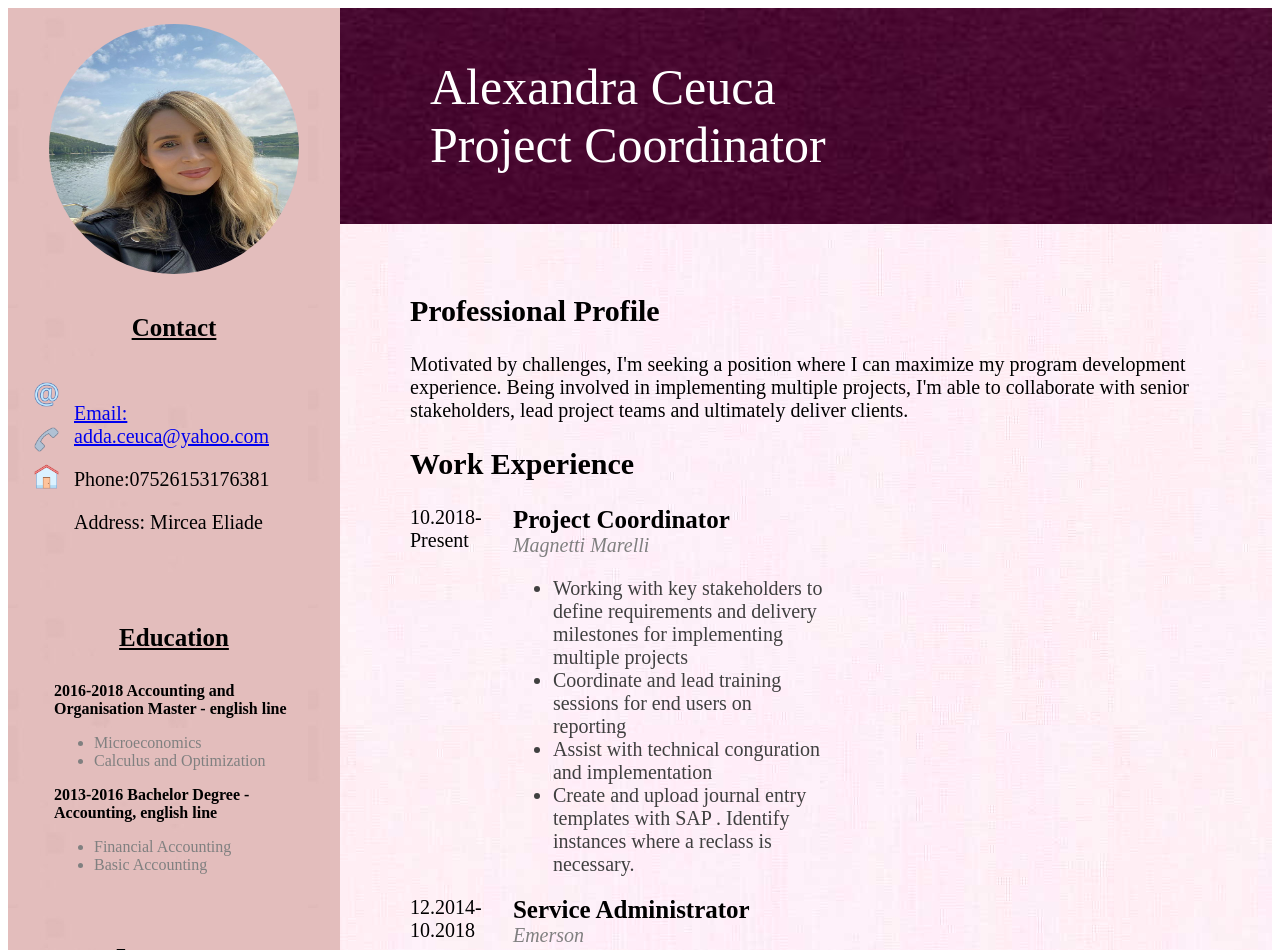
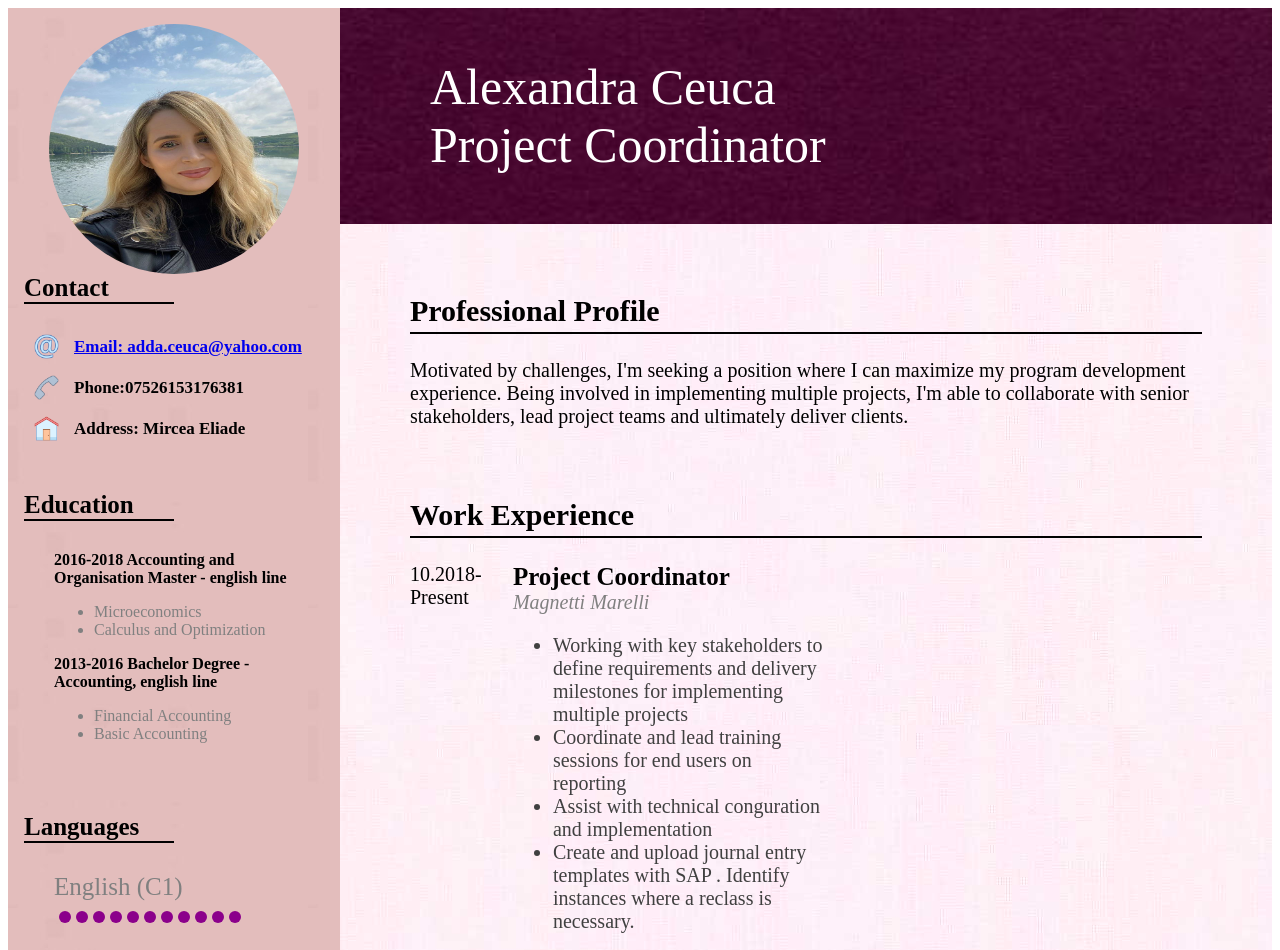
Before and after one commit to AlexandraCeuca/homework1---Front-end-Web-Development---Iulie-2020, a plain HTML site: page Index.html in a window 1280 px wide. Shown: the top 950 px of the page. Drawn offline with Linux system fonts and the light colour scheme.

Commit message:
Final styling fixes

```diff
--- a/Index.html
+++ b/Index.html
@@ -15,16 +15,16 @@
             <div>
                 <div class="contactHeader">Contact</div>
                 <div class="contact-flex">
-                    <div class="subcontact-flex">
-                <img src="./icons8-email-80.png">
-                <img id="svg2" src="./icons8-call-80.png">
-                <img id="svg3" src="./icons8-home-80.png">
-                    </div>
-                <ul id="introduction">
-                    <li class="contactInformation"><a href="mailto:adda.ceuca@yahoo.com">Email: adda.ceuca@yahoo.com</a></li>
-                    <li class="contactInformation">Phone:07526153176381</li>
-                    <li class="contactInformation">Address: Mircea Eliade</li>
-                </ul>
+                    <img src="./icons8-email-80.png">
+                    <div class="contactInformation"><a href="mailto:adda.ceuca@yahoo.com">Email: adda.ceuca@yahoo.com</a></div>
+                </div>
+                <div class="contact-flex">
+                    <img src="./icons8-call-80.png">
+                    <div class="contactInformation">Phone:07526153176381</div>
+                </div>
+                <div class="contact-flex">
+                    <img src="./icons8-home-80.png">
+                    <div class="contactInformation">Address: Mircea Eliade</div>
                 </div>
             </div>
 
@@ -119,13 +119,13 @@
 
         <div class="subContent">
             <div class="professionalProfile">
-                <h2>Professional Profile</h2>
+                <h2 class="headingUnderline">Professional Profile</h2>
                 <p>Motivated by challenges, I'm seeking a position where I can maximize my program development experience.
                     Being involved in implementing multiple projects, I'm able to collaborate with senior stakeholders, lead project teams and ultimately
                     deliver clients.</p>
             </div>
             <div class="workEperience">
-                <h2>Work Experience</h2>
+                <h2 class="headingUnderline">Work Experience</h2>
             <div class="column">
                 <div class="left">
                 <div>10.2018- <br>Present</div>
@@ -164,7 +164,7 @@
             </div>
             </div>
             <div class="mainSpecialization">
-                <h2>Main Specialization</h2>
+                <h2 class="headingUnderline">Main Specialization</h2>
             </div>
             <div class="mainSpecialization2">
                     <div id="specializationItem1">
--- a/style.css
+++ b/style.css
@@ -37,14 +37,13 @@ img {
 }
 
 .contactHeader {
-    text-decoration: underline;
     position: relative;
     display: block;
     font-size: 25px;
-    text-align: center;
     font-weight: bold;
-    margin:40px;
-
+    margin-bottom:30px;
+    width:50%;
+    border-bottom: 2px solid black;
 }
 .experience1 ul{
     list-style-type: none;
@@ -140,34 +139,37 @@ img {
     color: #404040;
 }
 .educationHeader {
-    text-decoration: underline;
     position: relative;
     display: block;
     font-size: 25px;
-    text-align: center;
     font-weight: bold;
     margin-top:50px;
     margin-bottom:30px;
+    width:50%;
+    border-bottom: 2px solid black;
 }
 .educationDescription {
     padding-left: 30px;
 }
 .languages {
-    text-decoration: underline;
     position: relative;
     display: block;
     font-size: 25px;
-    text-align: center;
     font-weight: bold;
     margin-top:70px;
     margin-bottom:30px;
+    width:50%;
+    border-bottom: 2px solid black;
 }
 .contactInformation {
-    margin-bottom: 20px;
+    font-size: 17px;
+    font-weight: bold;
 }
 .contact-flex {
     display:flex;
     flex-direction: row;
+    margin-bottom: 16px;
+    align-items: center;
 }
 .contact-flex img {
     height:25px;
@@ -179,12 +181,6 @@ img {
 .subcontact-flex {
     display:flex;
     flex-direction: column;
-}
-#svg2 {
-    margin-top:20px;
-}
-#svg3 {
-    margin-top:12px;
 }
 .educationDescription ul {
     color:  #808080;
@@ -219,3 +215,10 @@ img {
 .innerCircle {
     margin:auto;
 }
+.headingUnderline {
+    padding-bottom: 4px;
+    border-bottom: 2px solid black;
+}
+.workEperience {
+    margin-top:70px;
+}
```
